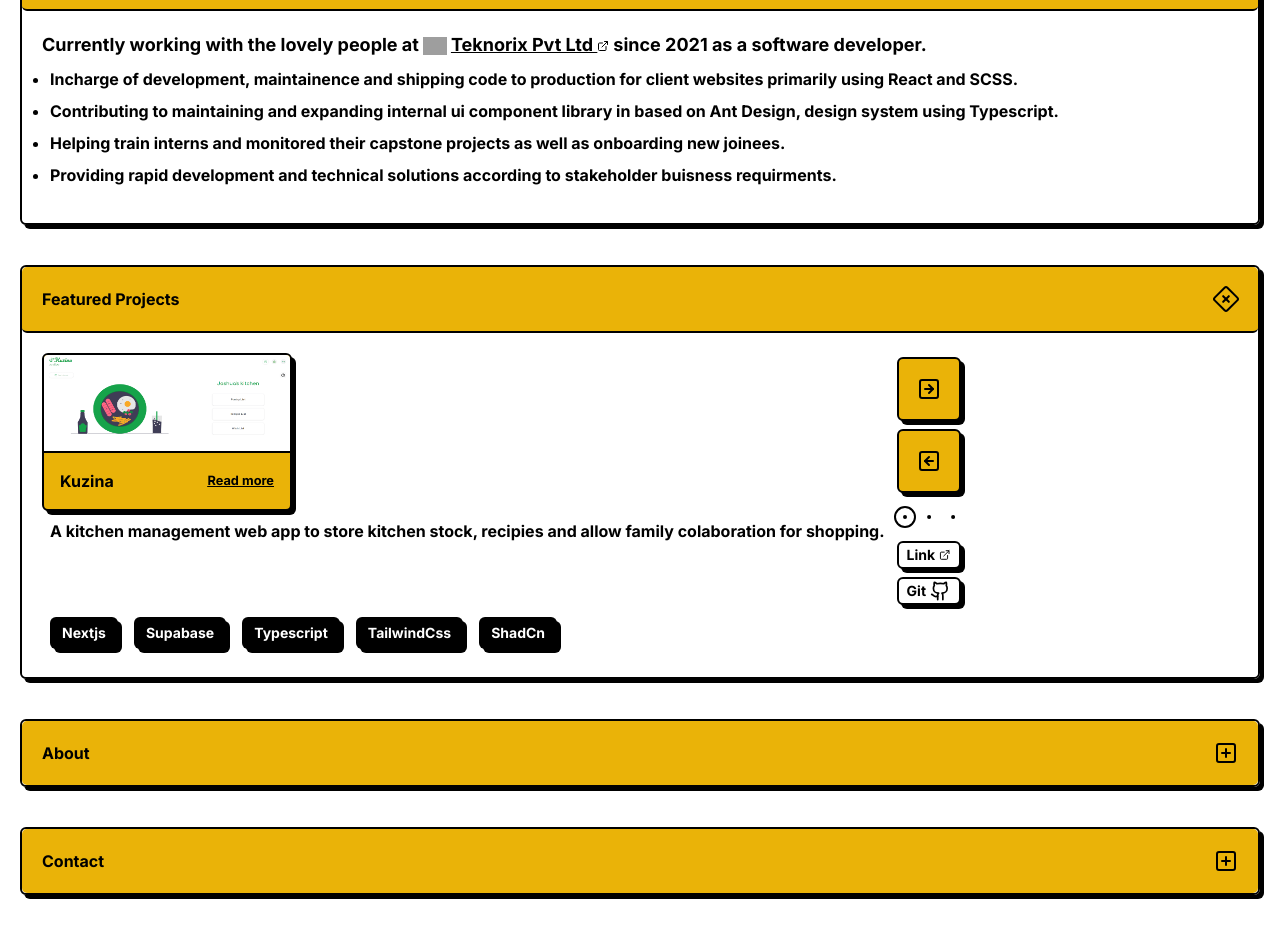
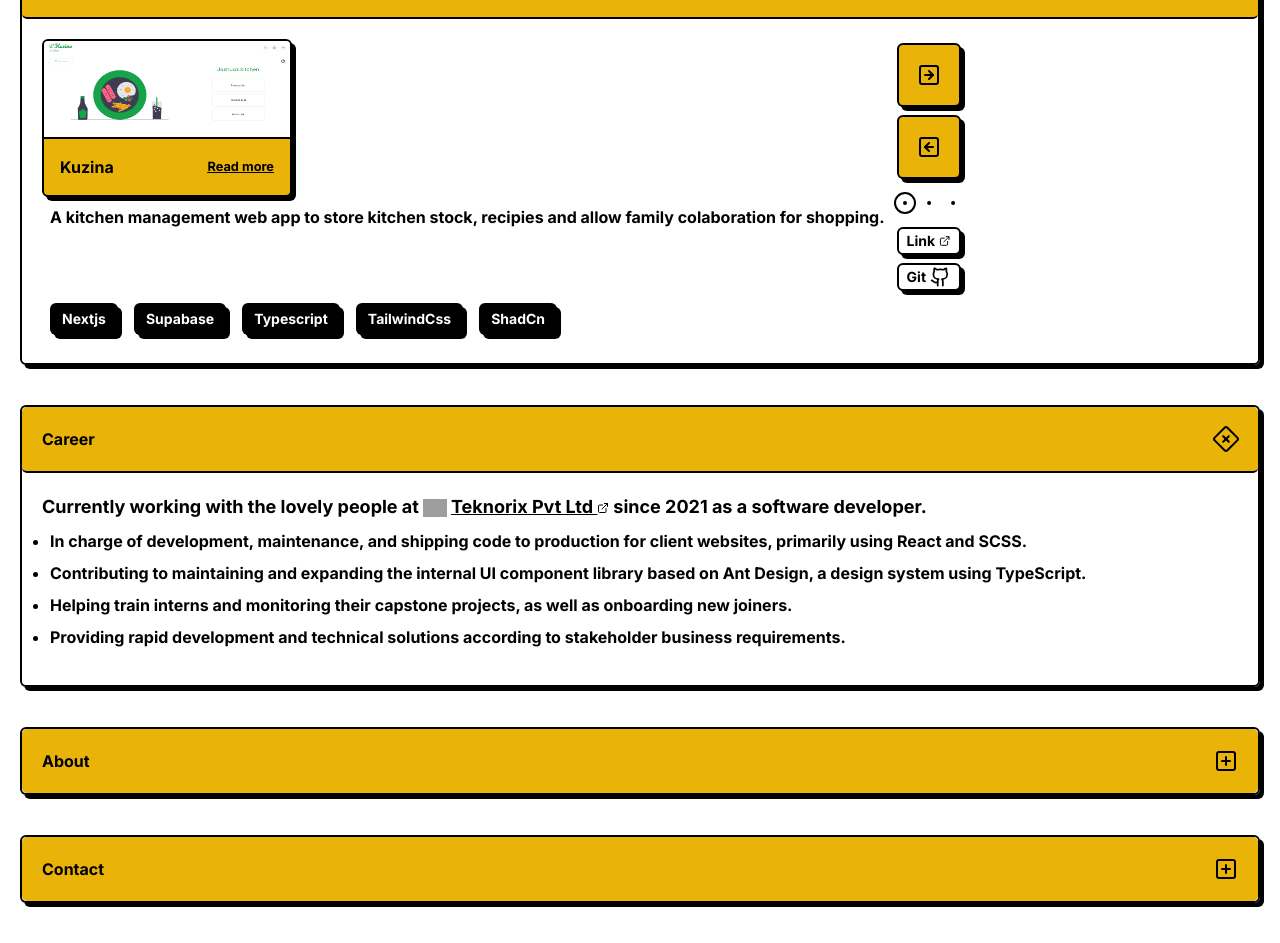
Before and after one commit to Joshuajrodrigues/dev-portfolio, a Next.js app: page / in a window 1280 px wide. Shown: the part 485-1428 px from the top of the page. Built offline with nearby package versions, Linux system fonts and the light colour scheme; grey boxes are pictures that could not be loaded.

Commit message:
final draft done

```diff
--- a/app/page.tsx
+++ b/app/page.tsx
@@ -46,12 +46,12 @@
 
         <section className="w-full flex flex-col justify-center items-center">
           {/* <Accordion question="Blog" answer="test" /> */}
-          <Accordion open={true} question="Career" answer={<Career/>} />
           <Accordion
             open={true}
             question="Featured Projects"
             answer={<Projects />}
           />
+          <Accordion open={true} question="Career" answer={<Career/>} />
           <Accordion question="About" answer={<About />} />
           <Accordion question="Contact" answer={<Contact />} />
         </section>
--- a/components/about.tsx
+++ b/components/about.tsx
@@ -8,12 +8,18 @@
   return (
     <div>
       <section className="w-full flex flex-wrap">
-        <Tags>Completed computer engineering in 2021</Tags>
-        <Tags>Bookworm, currently reading Prophet Song by Paul Lynch</Tags>
-        <Tags>Cinema enthusiast, current favourite The Mist</Tags>
-        <Tags>Loves to cook</Tags>
-        <Tags>Daily evening runs</Tags>
-        <Tags>Cat person but owns a dog and 💖 him too.</Tags>
+        <ul className="list-disc p-2">
+          <li className="mb-2">🎓Completed computer engineering in 2021.</li>
+          <li className="mb-2">
+           📖 Bookworm, currently reading Prophet Song by Paul Lynch.
+          </li>
+          <li className="mb-2">
+           🎬 Cinema enthusiast, current favourite The Mist.
+          </li>
+          <li className="mb-2">🧑‍🍳 Loves to cook.</li>
+          <li className="mb-2">🏃‍♂️ Daily evening runs.</li>
+          <li className="mb-2">😺 Cat person but currently owns a 🐶 dog and 💖 him too.</li>
+        </ul>
       </section>
       <h3 className="p-2 text-bold">
         {" "}
--- a/components/career.tsx
+++ b/components/career.tsx
@@ -26,22 +26,23 @@
           </a>
         </p>
         <p>
-          <ul className=" list-disc p-2">
+          <ul className="list-disc p-2">
             <li className="mb-2">
-              Incharge of development, maintainence and shipping code to
-              production for client websites primarily using React and SCSS.
+              In charge of development, maintenance, and shipping code to
+              production for client websites, primarily using React and SCSS.
             </li>
             <li className="mb-2">
-              Contributing to maintaining and expanding internal ui component
-              library in based on Ant Design, design system using Typescript.
+              Contributing to maintaining and expanding the internal UI
+              component library based on Ant Design, a design system using
+              TypeScript.
             </li>
             <li className="mb-2">
-              Helping train interns and monitored their capstone projects as
-              well as onboarding new joinees.
+              Helping train interns and monitoring their capstone projects, as
+              well as onboarding new joiners.
             </li>
             <li className="mb-2">
               Providing rapid development and technical solutions according to
-              stakeholder buisness requirments.
+              stakeholder business requirements.
             </li>
           </ul>
         </p>
--- a/components/intro.tsx
+++ b/components/intro.tsx
@@ -13,7 +13,7 @@
             Building web solutions to everyday problems.
           </h2>
         </Tags>
-        <h2 className="text-xl font-medium text-center">
+        <h2 className="text-xl font-medium text-center pt-2">
           Joshua is specializing in building exceptional digital experiences to make everyday life easier.
         </h2>
       </section>
```
